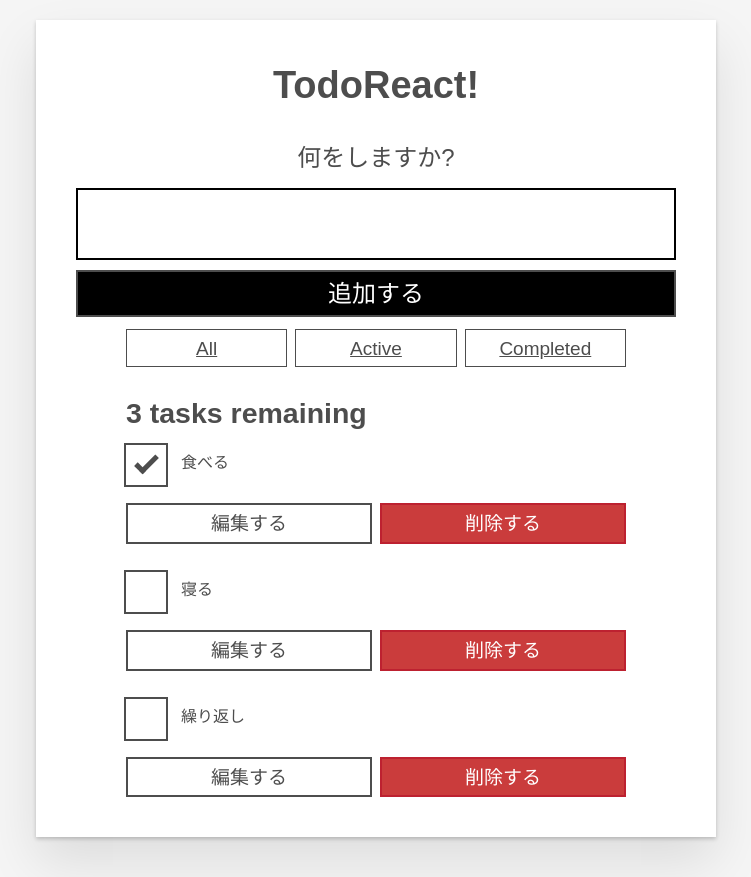
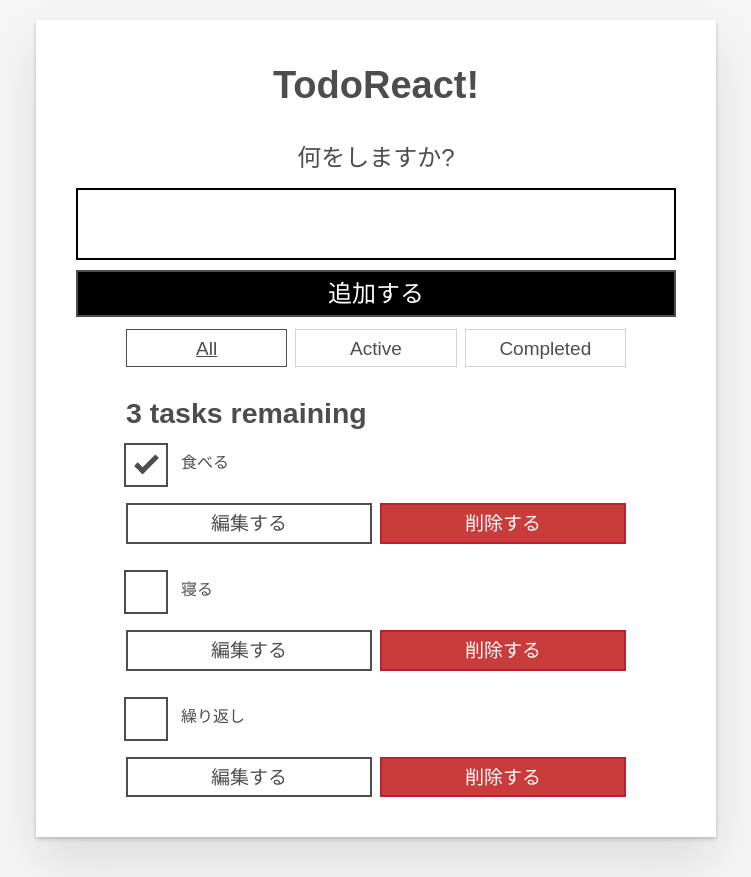
Before and after one commit to yuna096740/React_lesson, a React (Create React App) app: page / in a window 1280 px wide. Shown: the whole page, without its empty margins (264-1015 px from the left). Built offline with nearby package versions, Linux system fonts and the light colour scheme.

Commit message:
[add] btnPressed in FilterButton.js and App.js

```diff
--- a/src/App.js
+++ b/src/App.js
@@ -2,9 +2,21 @@
 import React, { useState } from "react";
 import Todo from "./components/Todo";
 import Form from "./components/Form";
-import FillterButton from "./components/FilterButton";
+import FilterButton from "./components/FilterButton";
+
+// フィルタの定義
+const FILTER_MAP = {
+  All: () => true,
+  Active: (task) => !task.completed,
+  Completed: (task) => task.completed,
+};
+const FILTER_NAMES = Object.keys(FILTER_MAP);
+
 
 function App(props) {
+
+  // フィルタ表示
+  const [filter, setFilter] = useState("All");
 
   // Taskの追加処理
   function addTask(name) {
@@ -61,6 +73,15 @@
   />
   );
 
+  const filterList = FILTER_NAMES.map((name) => (
+    <FilterButton
+      key={name}
+      name={name}
+      isPressed={name === filter}
+      setFilter={setFilter}
+    />
+  ));
+
   // Taskのカウント更新処理
   const tasksNoun = taskList.length >= 2 ? "tasks" : "task";
   const headingText = `${ taskList.length } ${ tasksNoun } remaining`;
@@ -72,9 +93,7 @@
         <Form addTask={ addTask } />
 
       <div className="filters btn-group stack-exception">
-        <FillterButton name="All"/>
-        <FillterButton name="Active"/>
-        <FillterButton name="Completed"/>
+        { filterList }
       </div>
 
       <h2 id="list-heading">{ headingText }</h2>
@@ -85,6 +104,7 @@
         aria-labelledby="list-heading">
 
         { taskList }
+
       </ul>
     </div>
   );
--- a/src/components/FilterButton.js
+++ b/src/components/FilterButton.js
@@ -1,9 +1,13 @@
 import React from "react";
 
-function FillterButton(props) {
+function FilterButton(props) {
   return (
     <button
-      type="button" className="btn toggle-btn" aria-pressed="true">
+      type="button"
+      className="btn toggle-btn"
+      aria-pressed={ props.isPressed }
+      onClick={() => props.setFilter(props.name)}>
+
       <span className="visually-hidden">Show </span>
       <span>{ props.name }</span>
       <span className="visually-hidden"> tasks</span>
@@ -11,4 +15,4 @@
   );
 }
 
-export default FillterButton;
+export default FilterButton;
--- a/src/components/Todo.js
+++ b/src/components/Todo.js
@@ -11,9 +11,10 @@
   }
 
   function handleSubmit(e) {
+    // フォームのデフォルトの送信動作を無効（ページのリロードを防ぐ）。
     e.preventDefault();
     props.editTask(props.id, newName);
-    setNewName("");
+    setNewName(""); // タスク編集完了後、フォームをリセット。
     setEditing(false);
   }
 
```
